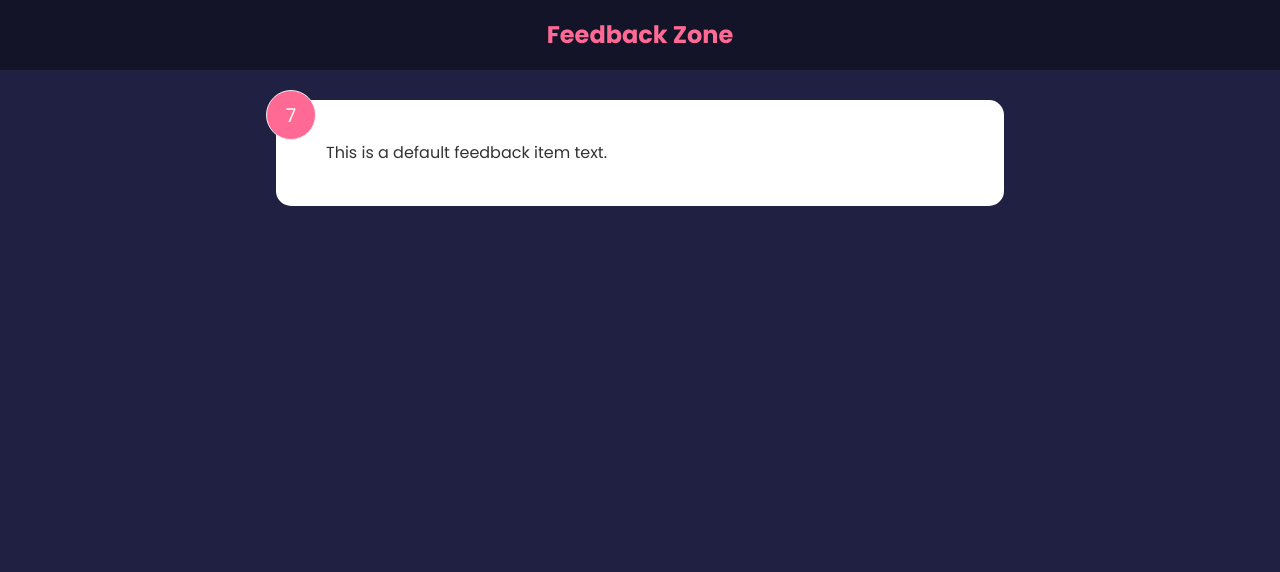
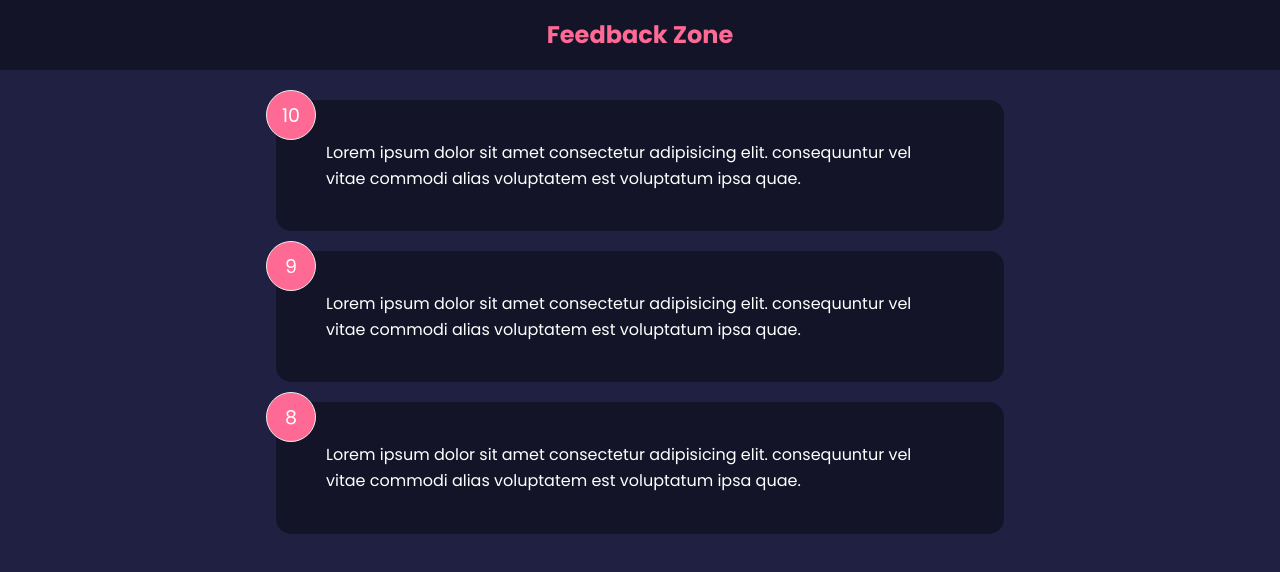
Before and after one commit to xiaoyazz/feedback-app, a React (Create React App) app: page / in a window 1280 px wide. Shown: the top 572 px of the page. Built offline with nearby package versions, Linux system fonts and the light colour scheme.

Commit message:
Add conditional class to card component

```diff
--- a/src/App.js
+++ b/src/App.js
@@ -1,6 +1,7 @@
 import Header from "./components/Header"
-import FeedbackItem from "./components/FeedbackItem"
+import FeedbackList from "./components/FeedbackList"
 import { useState } from "react"
+import FeedbackData from "./data/FeedbackData"
 
 // use function to create react component
 // return jsx
@@ -31,7 +32,7 @@
 
     // if (loading) return <h1>Loading...</h1>
 
-    const [feedback, setFeedback] = useState()
+    const [feedback, setFeedback] = useState(FeedbackData) // use hook to pass the FeedbackData value in the default state
 
     return (
         // <div className="container"> {/*if I use class attribute instead of className, it will cause issue because jsx doesn't supoort all html attributes*/}
@@ -60,7 +61,8 @@
         <>
             <Header></Header>
             <div className="container">
-                <FeedbackItem></FeedbackItem>
+                {/* <FeedbackItem></FeedbackItem> Instead of using feedback item, use a feedback list component to display feedback data dynamically */}
+                <FeedbackList feedback={feedback}></FeedbackList>
             </div>
         </>
 
--- a/src/components/FeedbackItem.jsx
+++ b/src/components/FeedbackItem.jsx
@@ -1,10 +1,12 @@
 import React from 'react'
 import { useState } from 'react'
+import Card from './shared/Card'
 
-function FeedbackItem() {
+function FeedbackItem({ item }) {
 
-    const [rating, setRating] = useState(7) // this hook gives default rating value
-    const [text, setText] = useState('This is a default feedback item text.')
+    // // We don't need the hard coded item once we pass item from prop
+    // const [rating, setRating] = useState(7) // this hook gives default rating value
+    // const [text, setText] = useState('This is a default feedback item text.')
 
     // const handleClick = () => {
     //     setRating((prev) => {
@@ -14,11 +16,11 @@
     // }
 
     return (
-        <div className='card'>
-            <div className="num-display">{rating}</div>
-            <div className="text-display">{text}</div>
+        <Card reverse={true}>
+            <div className="num-display">{item.rating}</div>
+            <div className="text-display">{item.text}</div>
             {/* <button onClick={handleClick}>Click</button> */}
-        </div>
+        </Card>
     )
 }
 
--- /dev/null
+++ b/src/components/FeedbackList.jsx
@@ -0,0 +1,17 @@
+import React from 'react'
+import FeedbackItem from './FeedbackItem'
+
+function FeedbackList({ feedback }) { // destructured
+    if (!feedback || feedback.length === 0) {
+        return <p>No Available Feedback Yet</p>
+    }
+    return (
+        <div className='feedback-list'>
+            {feedback.map((item) => (
+                <FeedbackItem key={item.id} item={item}></FeedbackItem>
+            ))} {/* feedback passed as a prop */}
+        </div>
+    )
+}
+
+export default FeedbackList
--- /dev/null
+++ b/src/components/shared/Card.jsx
@@ -0,0 +1,20 @@
+import React from 'react'
+
+function Card({ children, reverse }) {
+    return (
+        // set the className with a condition class name
+        // if reverse is true, use 'card reverse' classname with .card reverse css style
+        <div className={`card ${reverse && 'reverse'}`}>
+            {children}
+        </div>
+
+        // another way is to use conditional style
+        // <div className='card' style={{
+        //     backgroundColor: reverse ? 'rgba(0,0,0,0.4)' : '#fff',
+        //     color: reverse ? '#fff' : '000'
+        // }}>{children}</div>
+
+    )
+}
+
+export default Card
```
